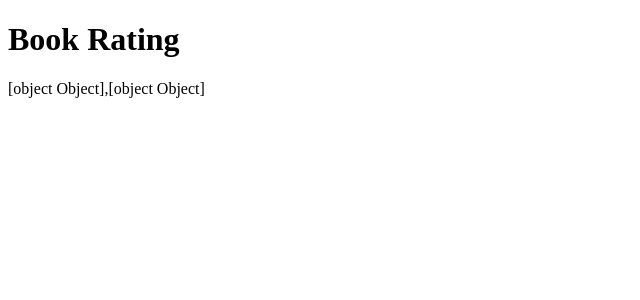
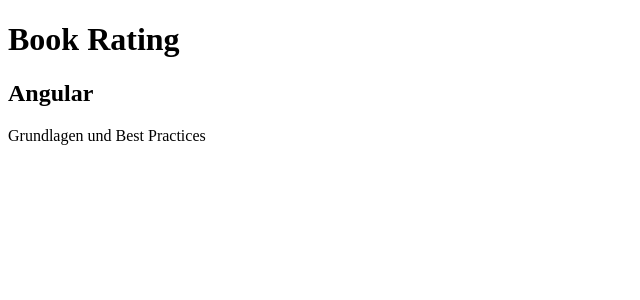
Before and after one commit to mpeckl/book-rating, an Angular app in the folder book-rating/: page / in a window 1280 px wide. Shown: the top 300 px of the page, without its empty margins (0-640 px from the left). Built offline with nearby package versions, Linux system fonts and the light colour scheme.

Commit message:
BookComponent und Property Bindings

```diff
--- a/book-rating/src/app/app.module.ts
+++ b/book-rating/src/app/app.module.ts
@@ -4,11 +4,13 @@
 import { AppRoutingModule } from './app-routing.module';
 import { AppComponent } from './app.component';
 import { DashboardComponent } from './dashboard/dashboard.component';
+import { BookComponent } from './book/book.component';
 
 @NgModule({
   declarations: [
     AppComponent,
-    DashboardComponent
+    DashboardComponent,
+    BookComponent
   ],
   imports: [
     BrowserModule,
--- /dev/null
+++ b/book-rating/src/app/book/book.component.html
@@ -0,0 +1,5 @@
+<h2>{{ book.title }}</h2>
+
+<p>
+  {{ book.description }}
+</p>
--- /dev/null
+++ b/book-rating/src/app/book/book.component.ts
@@ -0,0 +1,18 @@
+import { Component, OnInit, Input } from '@angular/core';
+import { Book } from '../shared/book';
+
+@Component({
+  selector: 'br-book',
+  templateUrl: './book.component.html',
+  styleUrls: ['./book.component.scss']
+})
+export class BookComponent implements OnInit {
+
+  @Input() book: Book;
+
+  constructor() { }
+
+  ngOnInit(): void {
+  }
+
+}
--- a/book-rating/src/app/dashboard/dashboard.component.html
+++ b/book-rating/src/app/dashboard/dashboard.component.html
@@ -1 +1 @@
-{{ books }}
+<br-book [book]="books[0]"></br-book>
```
Also changed, not shown: book-rating/src/app/book/book.component.scss (added), 1 other file (tests, documents, lock files or other folders).
